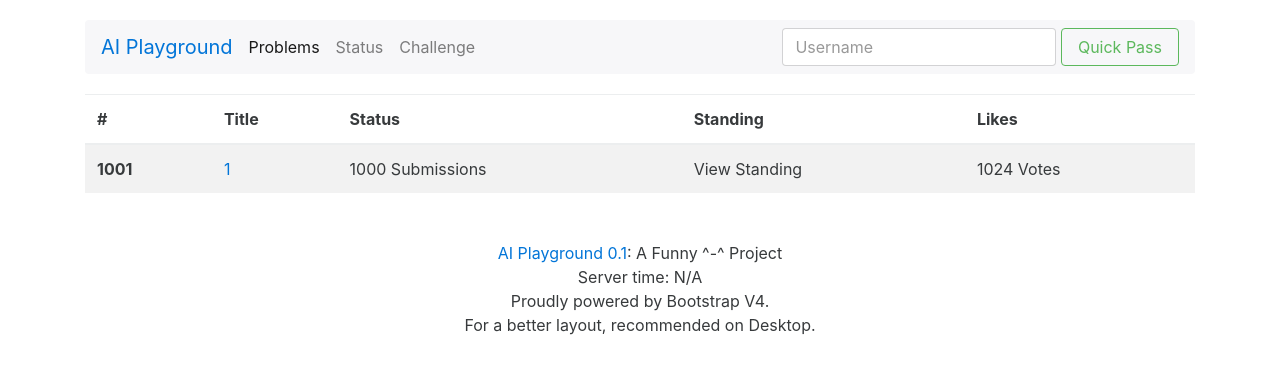
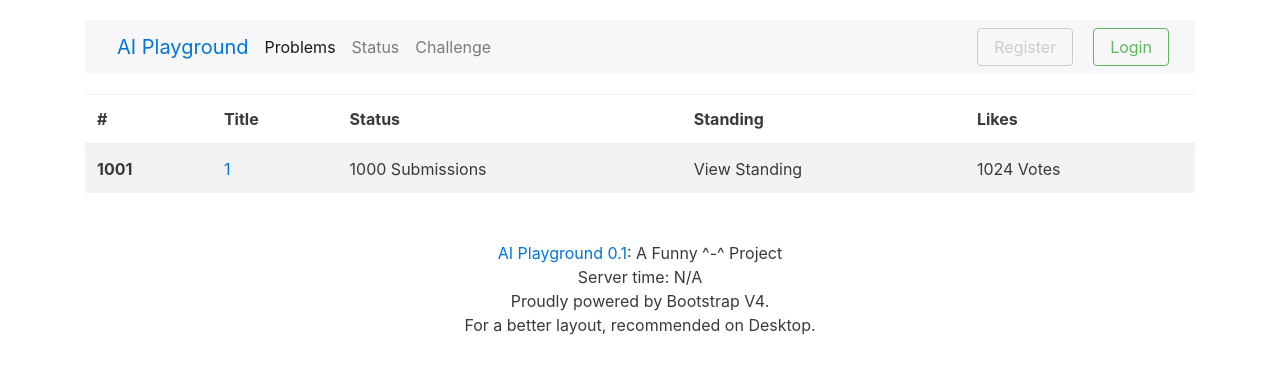
Before and after one commit to zerolfx/AIPlayground, a Django app: page /problist/ in a window 1280 px wide. Shown: the top 374 px of the page. Run offline with Django 3.2, Linux system fonts and the light colour scheme; data comes from the database, SQL or seed files in the repository; both versions use the stored data as it was after the commit; some libraries are stand-ins or nearby versions.

Commit message:
Some naive navbar updates...

```diff
--- a/problem/views.py
+++ b/problem/views.py
@@ -5,7 +5,7 @@ import markdown2
 
 def problist_view(request):
     ProblemList = Problem.objects.filter(status='a')
-    return render(request, 'problist.html', {'problem_list': ProblemList})
+    return render(request, 'problist.html', {'problem_list': ProblemList, 'problist_active': 'active'})
 
 
 def problem_view(request, get_id):
@@ -13,4 +13,4 @@ def problem_view(request, get_id):
     problem.description = markdown2.markdown(problem.description, )
     problem.input = markdown2.markdown(problem.input)
     problem.output = markdown2.markdown(problem.output)
-    return render(request, 'problem.html', {'problem': problem})
+    return render(request, 'problem.html', {'problem': problem, 'problist_active': 'active'})
--- a/templates/base.html
+++ b/templates/base.html
@@ -15,7 +15,52 @@
 
   <body>
     <div class="container">
-      {% include 'navbar.html' %}
+      <nav class="navbar navbar-light bg-faded">
+        <button class="navbar-toggler hidden-lg-up" type="button" data-toggle="collapse" data-target="#navbarResponsive" aria-controls="navbarResponsive" aria-expanded="false" aria-label="Toggle navigation"></button>
+        <div class="collapse navbar-toggleable-md pl-1" id="navbarResponsive">
+        <a class="navbar-brand text-primary" href="{% url 'home' %}">AI Playground</a>
+        <ul class="nav navbar-nav">
+            <li class="nav-item {{ problist_active }}">
+                <a class="nav-link" href="{% url 'problist' %}">Problems</a>
+            </li>
+            <li class="nav-item {{ status_active }}">
+                <a class="nav-link" href="{% url 'status' %}">Status</a>
+            </li>
+            <li class="nav-item {{ challenge_active }}">
+                <a class="nav-link" href="#">Challenge</a>
+            </li>
+            {% if request.user.is_authenticated %}
+            <li class="nav-item dropdown float-xs-right">
+              <a class="nav-link dropdown-toggle text-gray-dark" href="#" id="supportedContentDropdown" data-toggle="dropdown" aria-haspopup="true" aria-expanded="true">
+                  {{ request.user.username }}
+              </a>
+              <div class="dropdown-menu dropdown-menu-right" aria-labelledby="supportedContentDropdown">
+                <a class="dropdown-item" href="#">My Profile</a>
+                <a class="dropdown-item" href="{% url 'settings:profile' %}">Settings</a>
+                <div class="dropdown-divider"></div>
+                <a class="dropdown-item" href="{% url 'logout' %}">Logout</a>
+              </div>
+            </li>
+            {% endif %}
+        </ul>
+
+
+        {% if not request.user.is_authenticated %}
+        <div class="row">
+            <form class="form-inline float-sm-right">
+                <div class="col-xs-6">
+                    <div class="form-group"><button class="btn btn-outline-secondary btn-block">Register</button></div>
+                </div>
+                <div class="col-xs-6">
+                    <div class="form-group"><button class="btn btn-outline-success btn-block">Login</button></div>
+                </div>
+            </form>
+        </div>
+
+        {% endif %}
+      </div>
+    </nav>
+
 
       {% block content %}
       {% endblock %}
--- a/templates/navbar.html
+++ /dev/null
@@ -1,41 +0,0 @@
-<nav class="navbar navbar-light bg-faded">
-    <button class="navbar-toggler hidden-lg-up" type="button" data-toggle="collapse" data-target="#navbarResponsive" aria-controls="navbarResponsive" aria-expanded="false" aria-label="Toggle navigation"></button>
-    <div class="collapse navbar-toggleable-md" id="navbarResponsive">
-    <a class="navbar-brand text-primary" href="{% url 'home' %}">AI Playground</a>
-    <ul class="nav navbar-nav">
-        <li class="nav-item active">
-            <a class="nav-link" href="{% url 'problist' %}">Problems</a>
-        </li>
-        <li class="nav-item">
-            <a class="nav-link" href="{% url 'status' %}">Status</a>
-        </li>
-        <li class="nav-item">
-            <a class="nav-link" href="#">Challenge</a>
-        </li>
-        {% if request.user.is_authenticated %}
-        <li class="nav-item dropdown float-xs-right">
-          <a class="nav-link dropdown-toggle text-gray-dark" href="#" id="supportedContentDropdown" data-toggle="dropdown" aria-haspopup="true" aria-expanded="true">
-              {{ request.user.username }}
-          </a>
-          <div class="dropdown-menu dropdown-menu-right" aria-labelledby="supportedContentDropdown">
-            <a class="dropdown-item" href="#">My Profile</a>
-            <a class="dropdown-item" href="{% url 'settings:profile' %}">Settings</a>
-            <div class="dropdown-divider"></div>
-            <a class="dropdown-item" href="{% url 'logout' %}">Logout</a>
-          </div>
-        </li>
-        {% endif %}
-    </ul>
-
-
-    {% if not request.user.is_authenticated %}
-    <form class="form-inline float-md-right">
-      <div class="form-group"><input class="form-control" type="text" placeholder="Username"></div>
-      <div class="form-group"><button class="btn btn-outline-success" type="submit">Quick Pass</button></div>
-    </form>
-
-    {% endif %}
-  </div>
-</nav>
-
-<!-- TODO: A Dynamic Navbar -->
```
Also changed, not shown: db.sqlite3.
